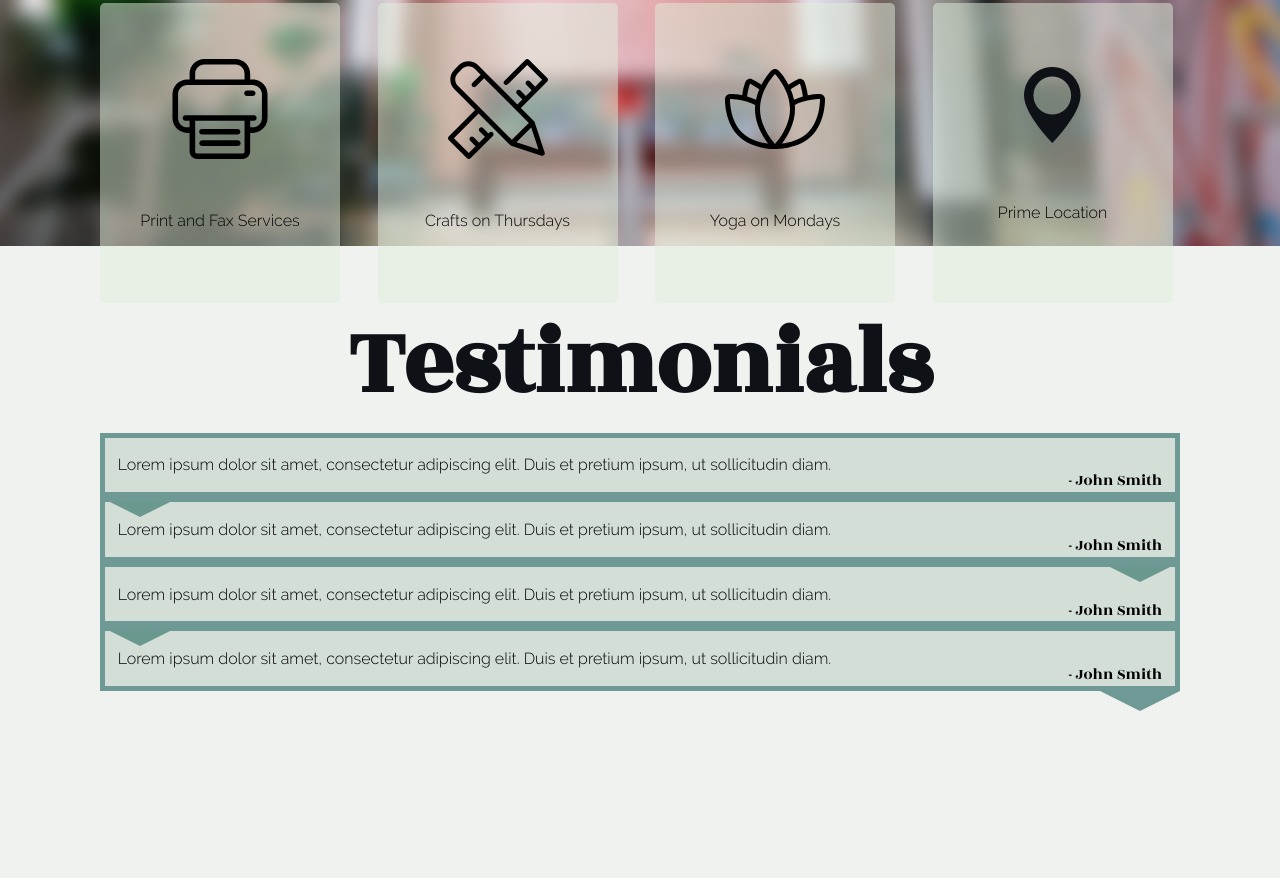
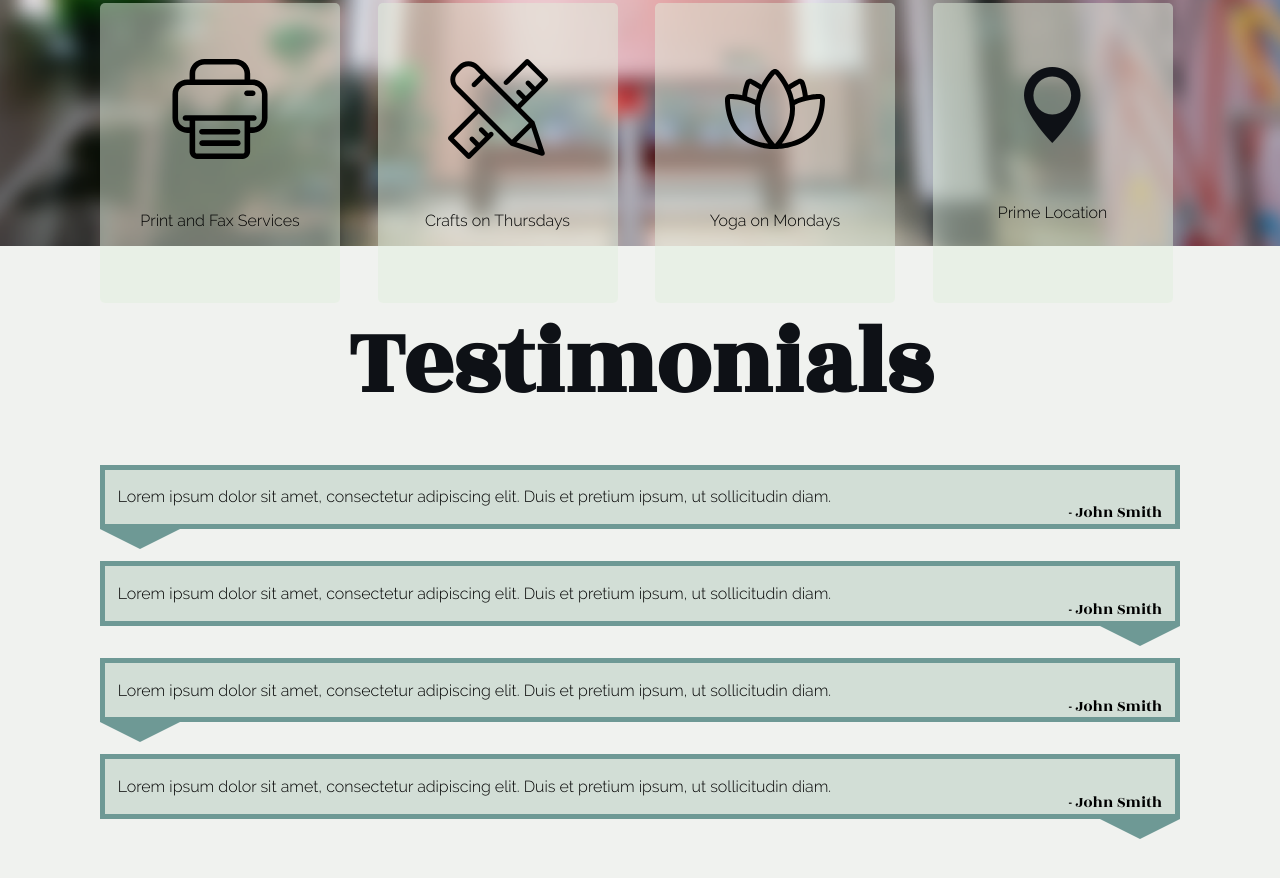
Before and after one commit to bobbymart1n/co-workspace-site, a website built with webpack: page src/index.html in a window 1280 px wide. Shown: the part 2314-3192 px from the top of the page. Built offline with nearby package versions, Linux system fonts and the light colour scheme.

Commit message:
Add spacing to testimonial items

```diff
--- a/src/styles/layout/_testimonials.scss
+++ b/src/styles/layout/_testimonials.scss
@@ -10,7 +10,7 @@
       background-color: transparentize($Green, .8);
       border: 5px solid $BlueGreen;
       position: relative;
-      z-index: 1;
+      margin: 2rem 0;
       .testimonial-text {
         margin: 5px 0;
       }
@@ -24,7 +24,6 @@
         position: absolute;
         bottom: -25px;
         left: -5px;
-        z-index: 0;
         width: 0;
         height: 0;
         border-right: 40px solid transparent;
```
